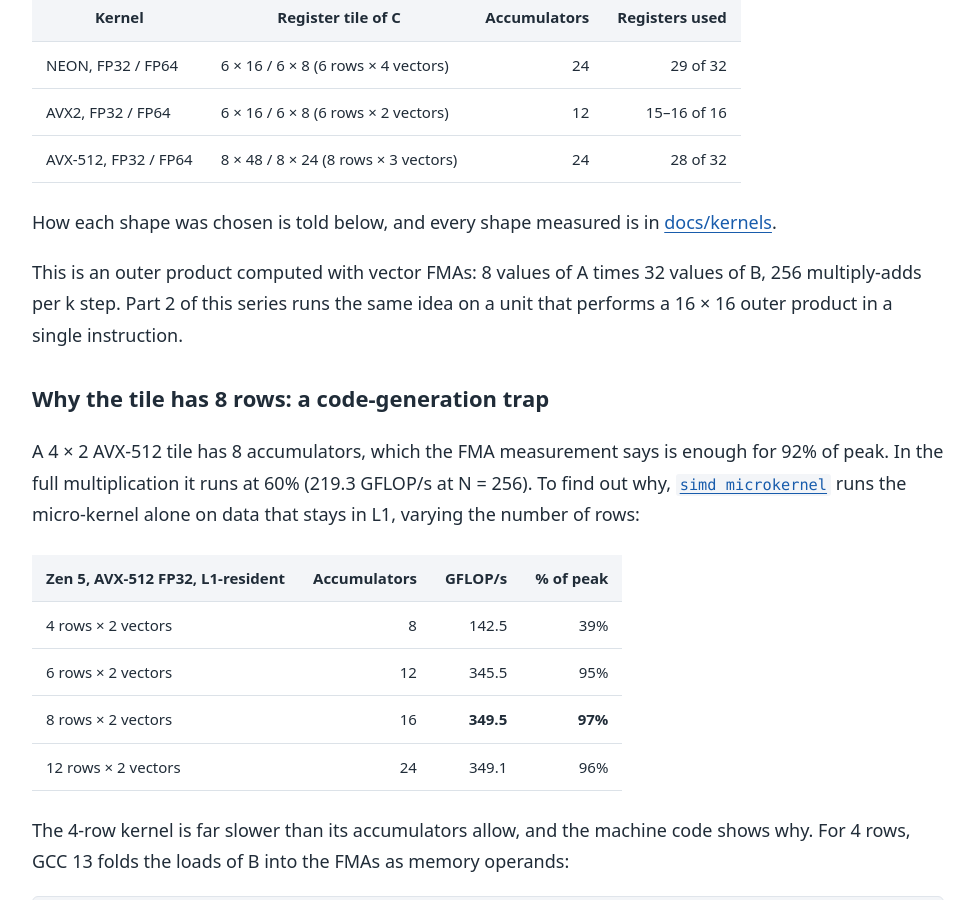
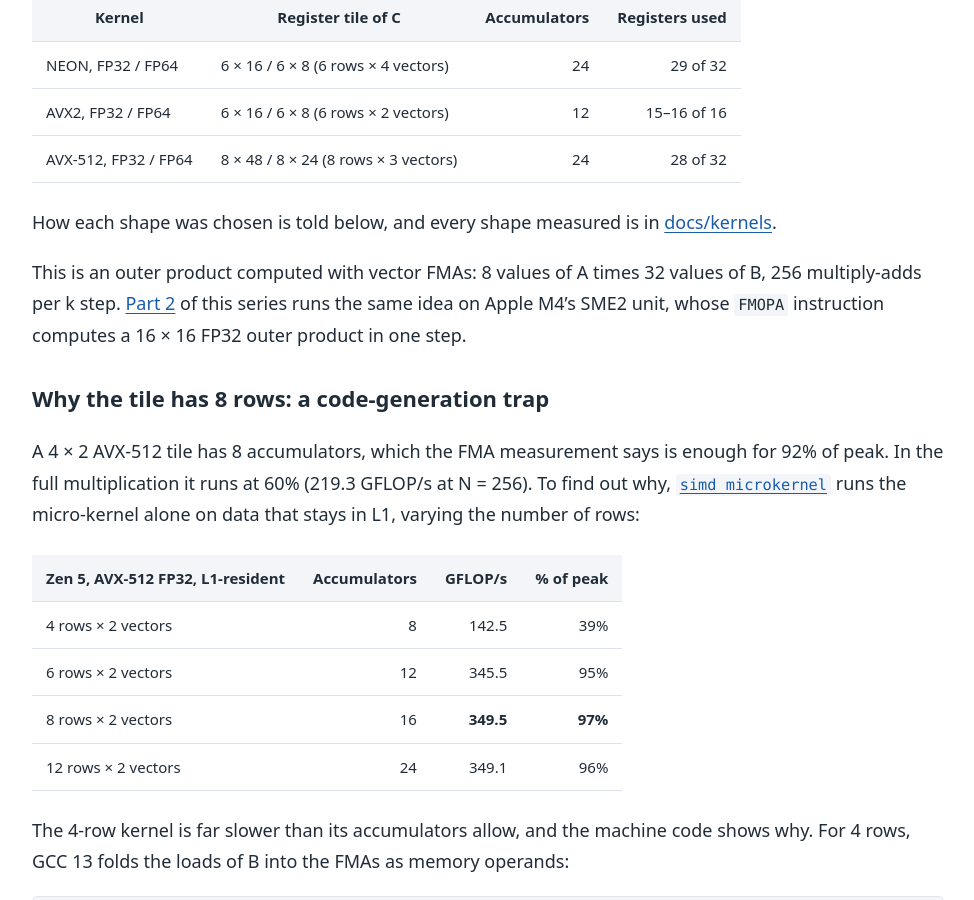
Before and after one commit to vdeviatkov/hpc-math-core, a Jekyll site: the page built from docs/articles/simd-gemm.md, in a window 1280 px wide and 900 px high, scrolled down 5944 px. Shown: the whole window, without its empty margins (152-1126 px from the left). Built offline with Jekyll 4.4.1, drawn with Linux system fonts in a browser that asks for light colours.

Commit message:
Update simd-gemm.md

```diff
--- a/docs/articles/simd-gemm.md
+++ b/docs/articles/simd-gemm.md
@@ -242,9 +242,9 @@ How each shape was chosen is told below, and every shape measured is in
 [docs/kernels](https://github.com/vdeviatkov/hpc-math-core/blob/main/docs/kernels/README.md).
 
 This is an outer product computed with vector FMAs: 8 values of A times
-32 values of B, 256 multiply-adds per k step. Part 2 of this series runs
-the same idea on a unit that performs a 16 × 16 outer product in a single
-instruction.
+32 values of B, 256 multiply-adds per k step. [Part 2](sme2-gemm.md) of
+this series runs the same idea on Apple M4's SME2 unit, whose `FMOPA`
+instruction computes a 16 × 16 FP32 outer product in one step.
 
 ### Why the tile has 8 rows: a code-generation trap
 
```
